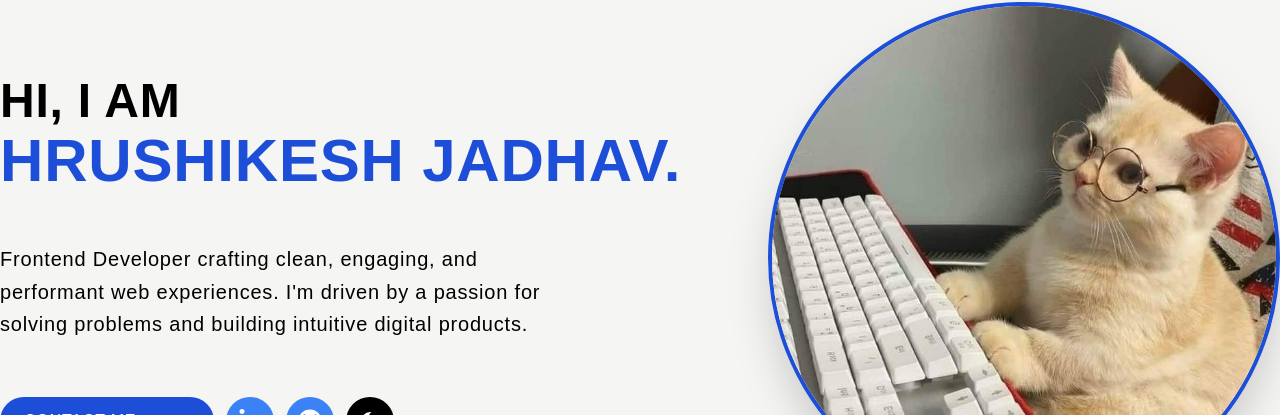
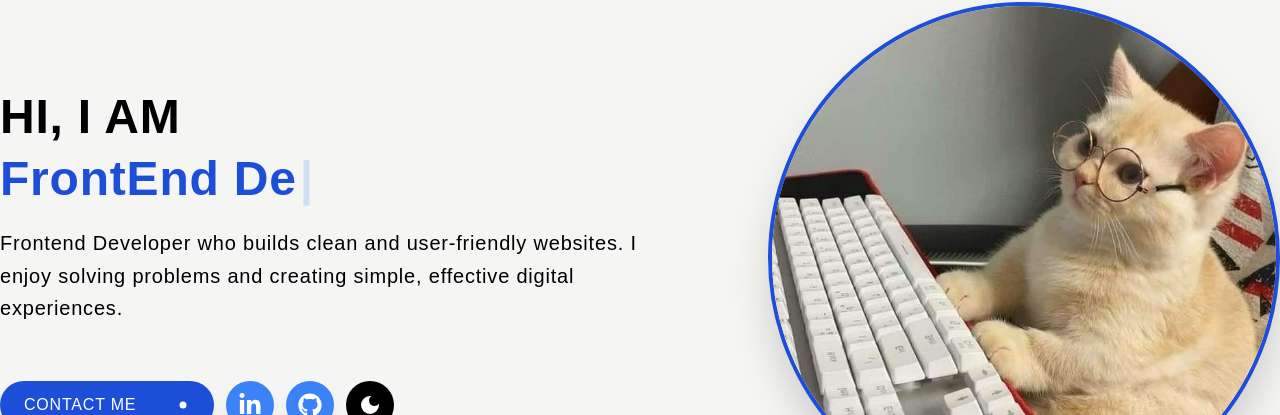
Before and after one commit to Hrushikeshj26/hrushij.dev, a React (Vite) app: page / in a window 1280 px wide. Shown: the part 172-587 px from the top of the page. Built offline with nearby package versions, Linux system fonts and the light colour scheme; a web font is replaced by a local one.

Commit message:
UI/UX improv..

```diff
--- a/package.json
+++ b/package.json
@@ -15,6 +15,7 @@
     "react-dom": "^19.1.0",
     "react-icons": "^5.5.0",
     "react-router-dom": "^7.9.6",
+    "react-simple-typewriter": "^5.0.1",
     "tailwindcss": "^4.1.17"
   },
   "devDependencies": {
--- a/src/components/Hero.jsx
+++ b/src/components/Hero.jsx
@@ -2,23 +2,33 @@ import { GoDotFill } from "react-icons/go";
 import { FaLinkedinIn, FaGithub } from "react-icons/fa";
 import { Link } from "react-router-dom";
 import ThemeToggle from "./ThemeToggle";
+import {useTypewriter, Cursor} from 'react-simple-typewriter'
 
 function Hero() {
+
+  const [text] = useTypewriter({
+      words: ['HRUSHIKESH JADHAV.', 'FrontEnd Developer', 'HRUSHIKESH JADHAV.','A Frontend Developer','A React Developer','A UI Developer','A Web Developer'],
+      loop: {},
+      typeSpeed: 120,
+      deleteSpeed: 50,
+    });
+
   return (
     <div className="h-screen pt-15 flex justify-center items-center dark:text-white overflow-hidden">
       {/* Hero Content */}
       <div className="w-full max-w-7xl mx-auto flex flex-col md:flex-row items-center justify-between md:gap-10 lg:gap-20">
         <div className="flex-1 text-center md:text-left">
-          <h1 className="font-bold text-2xl sm:text-5xl md:text-4xl lg:text-5xl leading-tight md:mb-6 text-(--color-text-light)">
+          <h1 className="font-bold text-2xl sm:text-5xl md:text-4xl lg:text-5xl leading-tight text-(--color-text-light)">
             HI, I AM <br />{" "}
-            <span className="dark:text-(--color-secondary) text-(--color-primary) text-3xl md:text-6xl">
-              HRUSHIKESH JADHAV.
-            </span>
+            <div className="flex items-center justify-center md:justify-start w-full mt-2">
+                <span className="dark:text-(--color-secondary) text-(--color-primary) text-3xl md:text-5xl">
+                  {text}
+                  <span className="text-(--color-secondary-hover)"><Cursor /></span>
+                </span>
+            </div>
           </h1>
-          <p className="max-w-xl dark:text-gray-300 pt-6 md:py-6 text-base md:text-xl leading-relaxed mx-8 md:mx-0 ">
-            Frontend Developer crafting clean, engaging, and performant web
-            experiences. I'm driven by a passion for solving problems and
-            building intuitive digital products.
+          <p className="max-w-2xl dark:text-gray-300 pt-6 md:py-6 text-base md:text-xl leading-relaxed mx-8 md:mx-0 ">
+            Frontend Developer who builds clean and user-friendly websites. I enjoy solving problems and creating simple, effective digital experiences.
           </p>
           <div className="flex justify-center md:justify-start gap-2 md:gap-3 mt-8">
             <Link
--- a/src/components/Hero2.jsx
+++ b/src/components/Hero2.jsx
@@ -41,7 +41,7 @@ const projectList = [
     imageUrl: "./images/HealThrive-demo.png"
   },
   {
-    id: 2,
+    id: 5,
     name: "TechNest – Tech Blog Website",
     info: "A fully responsive personal tech blog with a clean UI, search functionality, and dynamic routing. Built with a focus on a reusable component-based architecture.",
     techStack: ["HTML", "CSS", "React.js", "Tailwind CSS", "React Router"],
```
Also changed, not shown: 1 other file (tests, documents, lock files or other folders).
